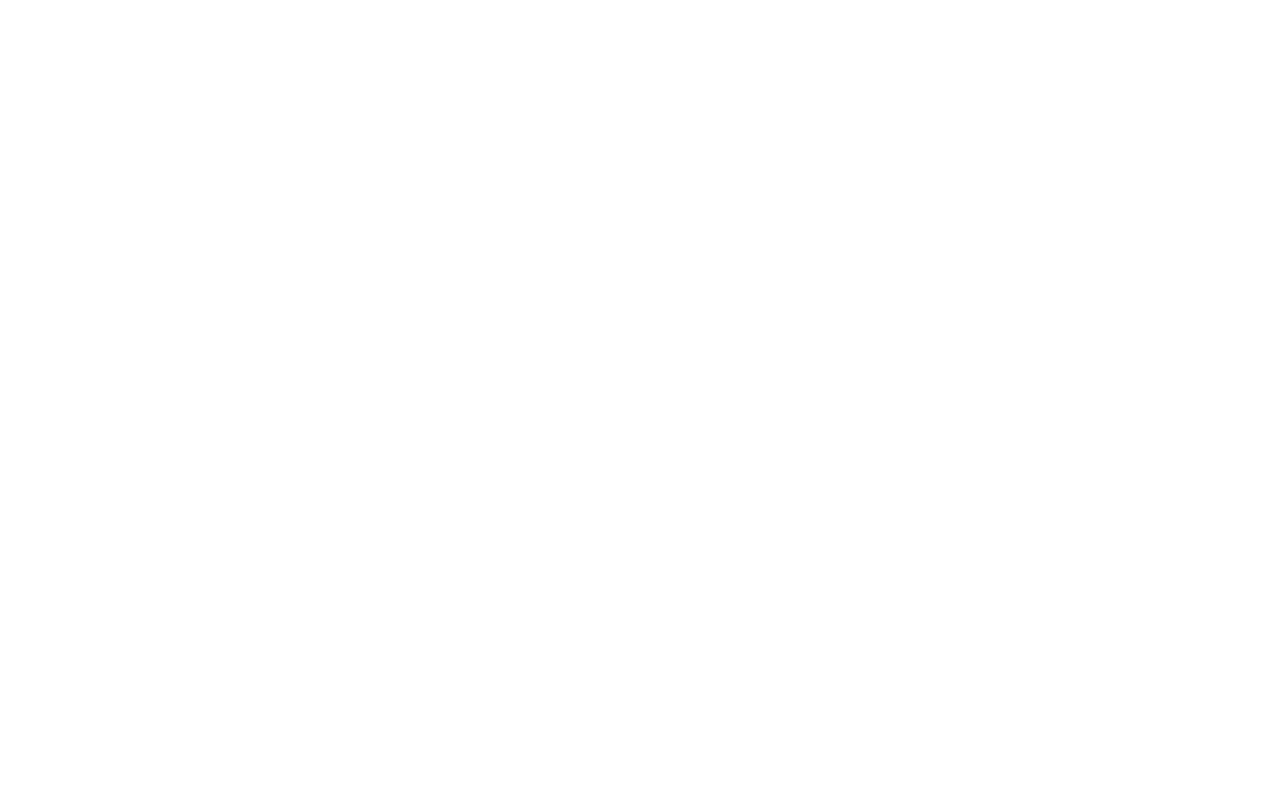
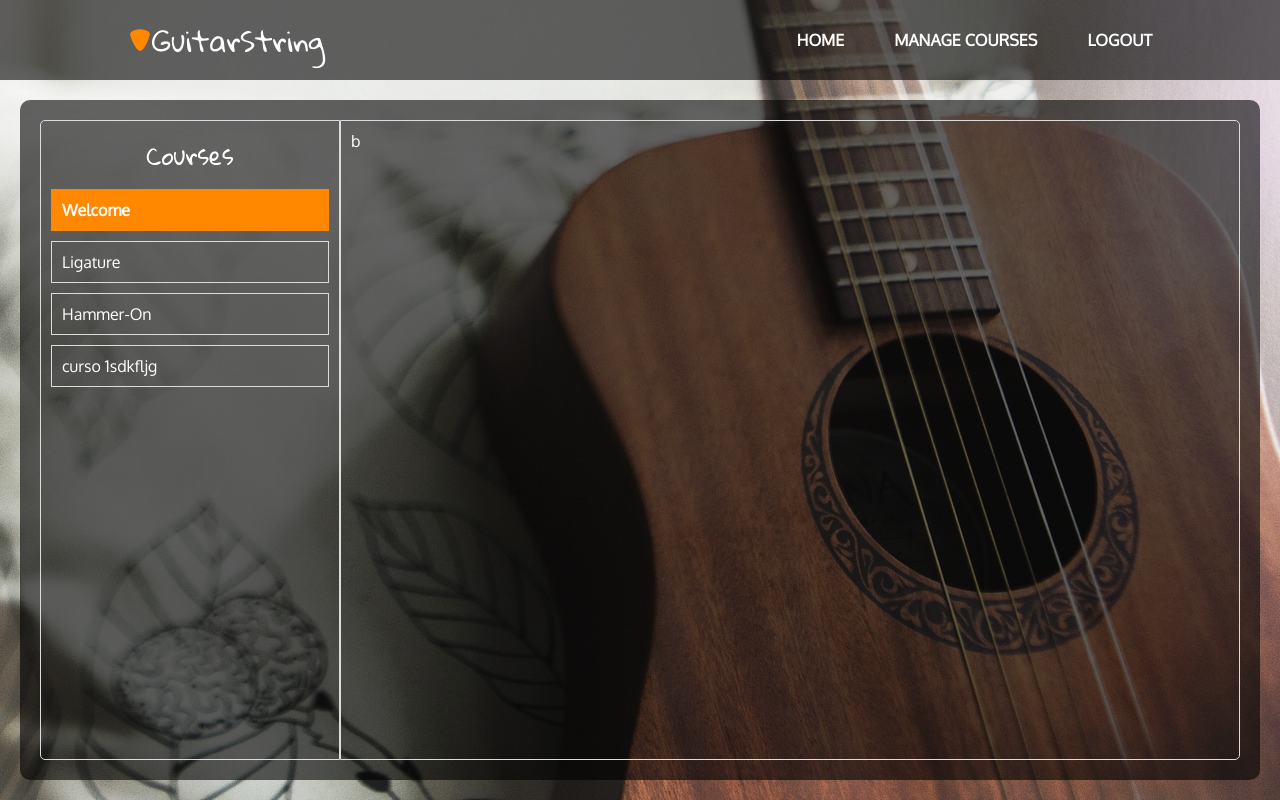
Before and after one commit to ElDelOtroDia/guitar-string-frontend, a React (Create React App) app: page / in a window 1280 px wide. Before the commit this address had no page. Built offline with nearby package versions, Linux system fonts and the light colour scheme.

Commit message:
navbar added, half of home page is done

```diff
--- a/src/App.tsx
+++ b/src/App.tsx
@@ -1,13 +1,18 @@
 import { Route, Routes } from "react-router-dom";
 import "./App.css";
+import Layout from "./layout/component";
+import Home from "./views/home/component";
 import Login from "./views/login/component";
 
 function App() {
   return (
     <div className="App">
-      <Routes>
-        <Route path="/login" element={<Login />} />
-      </Routes>
+      <Layout>
+        <Routes>
+          <Route path="/login" element={<Login />} />
+          <Route path="/" element={<Home />} />
+        </Routes>
+      </Layout>
     </div>
   );
 }
--- a/src/index.css
+++ b/src/index.css
@@ -17,6 +17,31 @@
   flex: 1;
 }
 
-.guitar-string {
-  font-family: "Gloria Hallelujah", cursive;
+:root {
+  --guitar-orange: #ff8800;
+  --guitar-orange-hover: #e47900;
 }
+
+/* Custom scrollbar */
+::-webkit-scrollbar {
+  width: 10px;
+}
+
+::-webkit-scrollbar-track {
+  background: gainsboro;
+  border-radius: 5px;
+}
+
+::-webkit-scrollbar-thumb {
+  background: var(--guitar-orange);
+  border-radius: 5px;
+}
+
+::-webkit-scrollbar-thumb:hover {
+  background: var(--guitar-orange-hover);
+  border-radius: 5px;
+}
+
+.link-no-style {
+  text-decoration: none;
+}
--- /dev/null
+++ b/src/layout/component.tsx
@@ -0,0 +1,53 @@
+import { FC, useState } from "react";
+import { Link } from "react-router-dom";
+import images from "../assets";
+import "./styles.css";
+
+const Layout: FC = ({ children }) => {
+  const { GuitarPick } = images;
+
+  const [userType, setUserType] = useState(2);
+
+  return (
+    <div className="layout-container">
+      <header className="guitar-string-header">
+        <Link className="link-no-style" to="/">
+          <div className="header-logo-container">
+            <GuitarPick className="header-logo-guitar-pick" />
+            <div>GuitarString</div>
+          </div>
+        </Link>
+
+        <ul className="guitar-string-header-buttons">
+          <Link className="link-no-style" to="/">
+            <li>Home</li>
+          </Link>
+
+          {/* Teacher user */}
+          {userType === 2 ? (
+            <>
+              <li>Manage courses</li>
+            </>
+          ) : null}
+
+          {userType === 1 ? (
+            <Link className="link-no-style" to="/login">
+              <li>Login/Register</li>
+            </Link>
+          ) : (
+            <Link
+              className="link-no-style"
+              to="/login"
+              onClick={() => setUserType(1)}
+            >
+              <li>Logout</li>
+            </Link>
+          )}
+        </ul>
+      </header>
+      <div className="page-content">{children}</div>
+    </div>
+  );
+};
+
+export default Layout;
--- /dev/null
+++ b/src/layout/styles.css
@@ -0,0 +1,64 @@
+.layout-container {
+  display: flex;
+  flex: 1;
+  flex-direction: column;
+  justify-content: flex-end;
+  align-items: center;
+  background: url("../assets/jpg/guitar-bg2.jpg") no-repeat center center fixed;
+}
+
+.guitar-string-header {
+  height: 80px;
+  width: 100%;
+  padding: 0 10vw;
+  display: flex;
+  align-items: center;
+  justify-content: space-between;
+  z-index: 1;
+  position: fixed;
+  top: 0;
+  background: rgba(0, 0, 0, 0.6);
+}
+
+.header-logo-container {
+  display: flex;
+  justify-content: center;
+  align-items: center;
+  font-size: 1.75rem;
+  color: white;
+  text-decoration: none;
+  font-family: "Gloria Hallelujah", cursive;
+  flex: 1;
+}
+
+.header-logo-guitar-pick {
+  width: 1.5rem;
+  height: 1.5rem;
+}
+
+.guitar-string-header-buttons {
+  list-style: none;
+  display: flex;
+  align-items: center;
+  justify-content: space-between;
+  gap: 50px;
+}
+
+.guitar-string-header-buttons li {
+  font-size: 1rem;
+  font-weight: bold;
+  text-transform: uppercase;
+  color: white;
+  transition: all .25s;
+}
+
+.guitar-string-header-buttons li:hover {
+  color: var(--guitar-orange);
+  cursor: pointer;
+}
+
+.page-content {
+  overflow-y: scroll;
+  width: 100vw;
+  height: calc(100% - 80px);
+}
--- /dev/null
+++ b/src/views/home/component.tsx
@@ -0,0 +1,95 @@
+import { FC, useState } from "react";
+import "./styles.css";
+
+const Home: FC = () => {
+  const [activeIndex, setActiveIndex] = useState(-1);
+  const courses = [
+    {
+      course_id: 3,
+      name: "Ligature",
+      description: "dsaflkjahslkjdfas",
+      difficulty: "Baja",
+      exercises: [
+        {
+          exercise_id: 2,
+          name: "Ejercicio blafas",
+          description: "adjhsfjksad",
+          image_url: "sdakjflaksd",
+          audio_url: "asdkjlhjfadsk",
+          course_id: 3,
+        },
+        {
+          exercise_id: 3,
+          name: "jyrdhjnf",
+          description: "adjhsfjksadsfgjsfdg",
+          image_url: "sdakjflaksddfgdff",
+          audio_url: "sfdhwrth",
+          course_id: 3,
+        },
+      ],
+    },
+    {
+      course_id: 4,
+      name: "Hammer-On",
+      description: "adsfasd",
+      difficulty: "Baja",
+      exercises: [
+        {
+          exercise_id: 4,
+          name: "hammer light",
+          description: "sadfasdfasd",
+          image_url: "345wergfwer",
+          audio_url: "sdfgsdf5465",
+          course_id: 4,
+        },
+      ],
+    },
+    {
+      course_id: 5,
+      name: "curso 1sdkfljg",
+      description: "dslfkasdjasdkgfjhasldkfj",
+      difficulty: "kfjasdhfklajs",
+      exercises: [
+        {
+          exercise_id: 5,
+          name: "jkeahlke",
+          description: "sdkjfhgds;sld",
+          image_url: "dsaklfjhgskjldfh",
+          audio_url: "asdfkjhgsdlkj",
+          course_id: 5,
+        },
+      ],
+    },
+  ];
+  return (
+    <div className="home-container">
+      <div className="courses-container">
+        <div className="courses-list">
+          <p className="courses-title">Courses</p>
+          <div
+            className={`course-card-container ${
+              activeIndex === -1 ? "active-course-card" : ""
+            }`}
+            onClick={() => setActiveIndex(-1)}
+          >
+            Welcome
+          </div>
+          {courses.map((course, index) => (
+            <div
+              key={course.course_id}
+              className={`course-card-container ${
+                activeIndex === index ? "active-course-card" : ""
+              }`}
+              onClick={() => setActiveIndex(index)}
+            >
+              <p>{course.name}</p>
+            </div>
+          ))}
+        </div>
+        <div className="courses-view">b</div>
+      </div>
+    </div>
+  );
+};
+
+export default Home;
--- /dev/null
+++ b/src/views/home/styles.css
@@ -0,0 +1,66 @@
+.home-container {
+  height: 100%;
+  padding: 20px;
+  overflow-y: hidden;
+}
+
+.courses-container {
+  display: flex;
+  background-color: rgba(0, 0, 0, 0.6);
+  border-radius: 10px;
+  height: 100%;
+  padding: 20px;
+  color: white;
+}
+
+.courses-list {
+  flex: 25%;
+  border: solid 1px gainsboro;
+  border-radius: 5px 0 0 5px;
+  padding: 10px;
+  overflow-y: scroll;
+  height: calc(100vh - 80px - 80px);
+  display: flex;
+  flex-direction: column;
+  gap: 10px;
+}
+
+.courses-title {
+  font-family: "Gloria Hallelujah", cursive;
+  font-size: 1.5rem;
+  text-align: center;
+}
+
+.course-card-container {
+  border: 1px solid gainsboro;
+  padding: 10px;
+  transition: all 0.25s;
+}
+
+.course-card-container:hover {
+  border: var(--guitar-orange) 1px solid;
+  color: var(--guitar-orange);
+  cursor: pointer;
+  font-weight: bold;
+  border-radius: 5px;
+}
+
+.active-course-card {
+  background-color: var(--guitar-orange);
+  color: white;
+  font-weight: bold;
+  border-color: var(--guitar-orange);
+}
+
+.active-course-card:hover {
+  color: white;
+}
+
+.courses-view {
+  flex: 75%;
+  border: solid 1px gainsboro;
+  border-radius: 0 5px 5px 0;
+  padding: 10px;
+  overflow-y: scroll;
+  height: calc(100vh - 80px - 80px);
+}
--- a/src/views/login/component.tsx
+++ b/src/views/login/component.tsx
@@ -1,8 +1,10 @@
 import { FC, useState } from "react";
+import { useNavigate } from "react-router-dom";
 import images from "../../assets";
 import "./styles.css";
 
 const Login: FC = () => {
+  const navigate = useNavigate();
   const { GuitarPick } = images;
 
   const [isNewUser, setIsNewUser] = useState(false);
@@ -11,65 +13,70 @@
     <div className="login-container">
       {!isNewUser ? (
         <div className="form-container">
-          <div className="guitar-string-logo">
+          <div className="guitar-string-logo-container">
             <GuitarPick className="guitar-pick" />
-            <div className="guitar-string">GuitarString</div>
+            <div className="guitar-string-text">GuitarString</div>
           </div>
           <div className="form-input-container">
-            <label htmlFor="">Correo electrónico</label>
+            <label htmlFor="">Email</label>
             <input type="text" />
           </div>
           <div className="form-input-container">
-            <label htmlFor="">Contraseña</label>
+            <label htmlFor="">Password</label>
             <input type="password" />
           </div>
           <p>
-            ¿Nuevo usuario?{" "}
+            New user?{" "}
             <span
               className="register-here"
               onClick={() => {
                 setIsNewUser(true);
               }}
             >
-              Regístrate aquí
+              Register here
             </span>
           </p>
-          <button className="login-button">Iniciar sesión</button>
+          <button
+            className="login-button"
+            onClick={() => navigate("/", { replace: true })}
+          >
+            Log in
+          </button>
         </div>
       ) : (
         <div className="form-container">
-          <div className="guitar-string-logo">
+          <div className="guitar-string-logo-container">
             <GuitarPick className="guitar-pick" />
-            <div className="guitar-string">GuitarString</div>
+            <div className="guitar-string-text">GuitarString</div>
           </div>
           <div className="form-input-container">
-            <label htmlFor="">Nombre(s)</label>
+            <label htmlFor="">First name</label>
             <input type="text" />
           </div>
           <div className="form-input-container">
-            <label htmlFor="">Apellidos</label>
+            <label htmlFor="">Last name</label>
             <input type="text" />
           </div>
           <div className="form-input-container">
-            <label htmlFor="">Correo electrónico</label>
+            <label htmlFor="">Email</label>
             <input type="text" />
           </div>
           <div className="form-input-container">
-            <label htmlFor="">Contraseña</label>
+            <label htmlFor="">Password</label>
             <input type="password" />
           </div>
           <p>
-            ¿Ya tienes una cuenta?{" "}
+            Already have an accout?{" "}
             <span
               className="register-here"
               onClick={() => {
                 setIsNewUser(false);
               }}
             >
-              Inicia sesión
+              Log in here
             </span>
           </p>
-          <button className="login-button">Registrarse</button>
+          <button className="login-button">Register</button>
         </div>
       )}
     </div>
--- a/src/views/login/styles.css
+++ b/src/views/login/styles.css
@@ -9,7 +9,6 @@
   display: flex;
   justify-content: center;
   align-items: center;
-  background: url("../../assets/jpg/guitar-bg2.jpg") no-repeat center center;
 }
 
 .form-container {
@@ -18,7 +17,6 @@
   justify-content: center;
   align-items: center;
   background: rgba(0, 0, 0, 0.6);
-  /* background: rgba(255, 255, 255, 0.1); */
   min-height: 50%;
   width: 40%;
   padding-bottom: 30px;
@@ -28,11 +26,12 @@
   border-radius: 20px;
 }
 
-.guitar-string-logo {
+.guitar-string-logo-container {
   display: flex;
   justify-content: center;
   align-items: center;
   font-size: 2.5rem;
+  font-family: "Gloria Hallelujah", cursive;
 }
 
 .guitar-pick {
@@ -59,13 +58,13 @@
 
 .register-here:hover {
   font-weight: 700;
-  color: #ff6600;
+  color: var(--guitar-orange);
   cursor: pointer;
 }
 
 .login-button {
   color: white;
-  background-color: #ff6600;
+  background-color: var(--guitar-orange);
   margin-top: 10px;
   padding: 12px 20px;
   border-radius: 10px;
@@ -75,7 +74,7 @@
 }
 
 .login-button:hover {
-  color: #ff6600;
+  color: var(--guitar-orange);
   background-color: #fff;
 }
 
```
Also changed, not shown: src/assets/svg/guitar-pick.svg.
